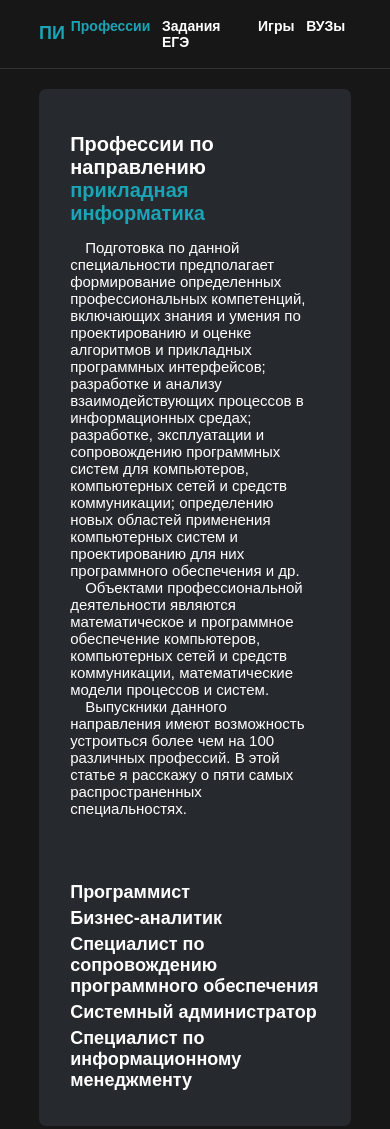
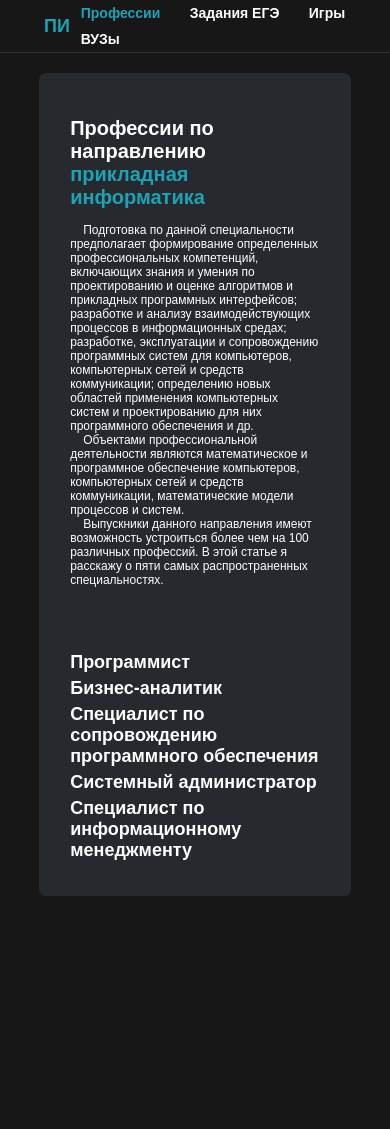
Before and after one commit to KSANARH/healthy-switcher, a plain HTML site: page 1.profession/index.html in a window 390 px wide. After the commit the page ends 916 px from the top, so only its background shows below. Drawn offline with Linux system fonts and the light colour scheme.

Commit message:
Add files via upload

```diff
--- a/1.profession/style.css
+++ b/1.profession/style.css
@@ -4,6 +4,7 @@ body,html{
    padding: 0;
    font-family:'DM Sans', sans-serif;
    color: #fff;
+   word-wrap: break-word;
  }
  *,
  *::before,
@@ -22,8 +23,8 @@ body,html{
 
  /*FONTS*/
  p{
-   font-size:clamp(15px,2vw,22px);
-   text-indent: clamp(15px,2vw,22px);
+   font-size:clamp(12px,2vw,22px);
+   text-indent: clamp(13px,2vw,22px);
 }
 .blue_color{
   color: #1aa4b6;
@@ -69,7 +70,8 @@ header span a:hover {
 
 header{
   width: 80%;
-  height: 8vh;
+
+
   min-height: 40px;
   padding: 0 10%;
 
@@ -92,14 +94,15 @@ header ul{
 
   justify-content:space-between;
   display: flex;
+  flex-wrap: wrap;
 }
 header li{
-  margin:0 1.5vw ;
+  margin:5px 1.5vw ;
 }
 header span{
   font-size: clamp(18px, 2.5vw, 25px);
+  margin: 5px;
 }
-
 /*MAIN*/
 main{
   background: #26292D;
```
